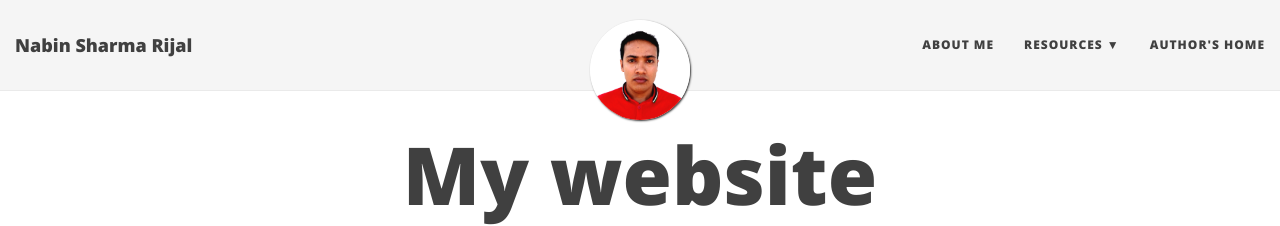
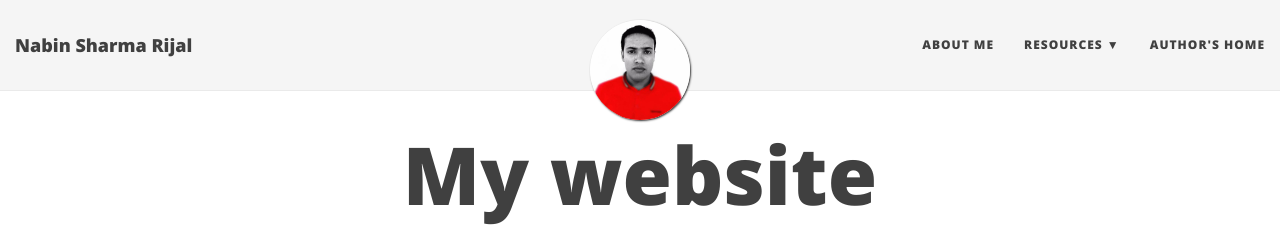
Before and after one commit to Nabinn/Nabinn.github.io, a Jekyll site: the page built from index.html, in a window 1280 px wide. Shown: the top 226 px of the page. Built offline with Jekyll 4.4.1, drawn with Linux system fonts in a browser that asks for light colours; nearby versions of some CDN libraries; the list of posts is cut into pages by our own code.

Commit message:
config updated

```diff
--- a/_config.yml
+++ b/_config.yml
@@ -32,7 +32,7 @@ navbar-links:
 
 # Image to show in the navigation bar - image must be a square (width = height)
 # Remove this parameter if you don't want an image in the navbar
-avatar: "/img/myavatar.jpg"
+avatar: "/img/myavatar1.jpg"
 
 # If you want to have an image logo in the top-left corner instead of the title text,
 # then specify the following parameter
```
Also changed, not shown: img/myavatar1.jpg (added).
